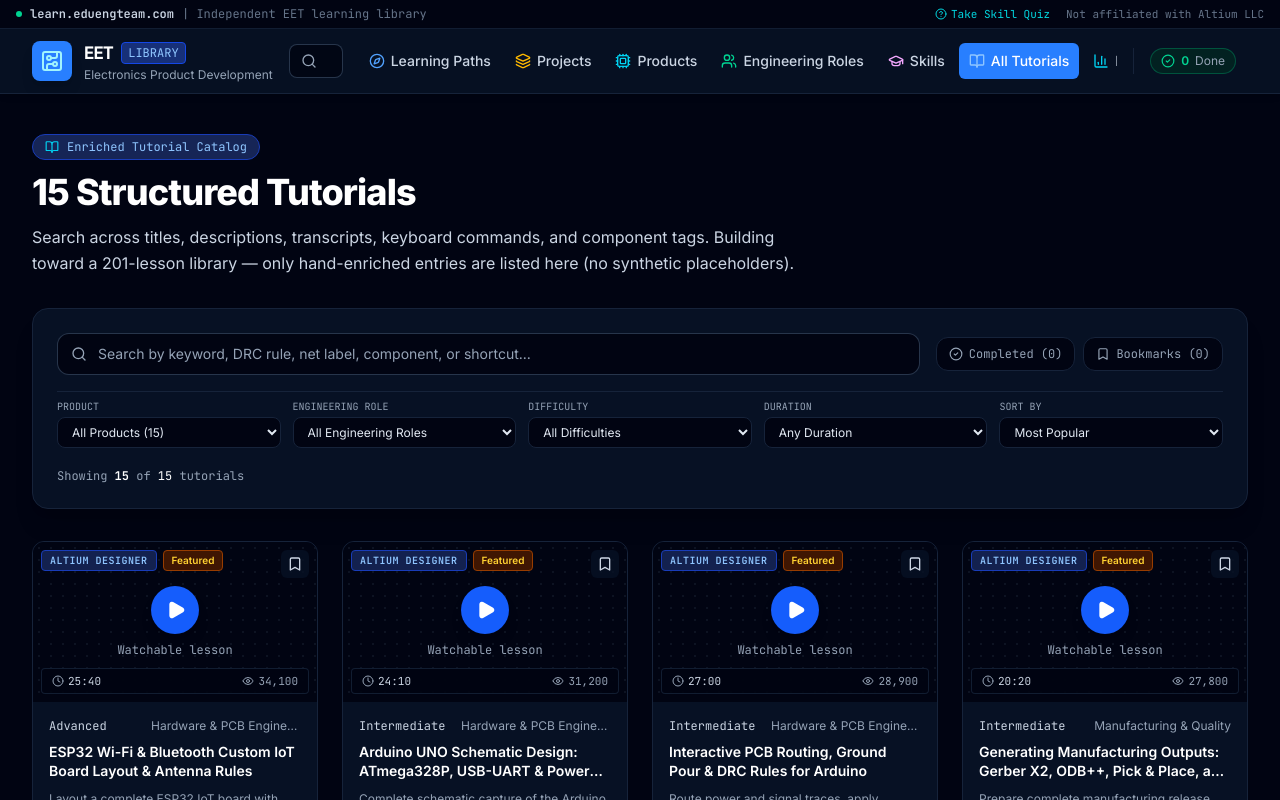
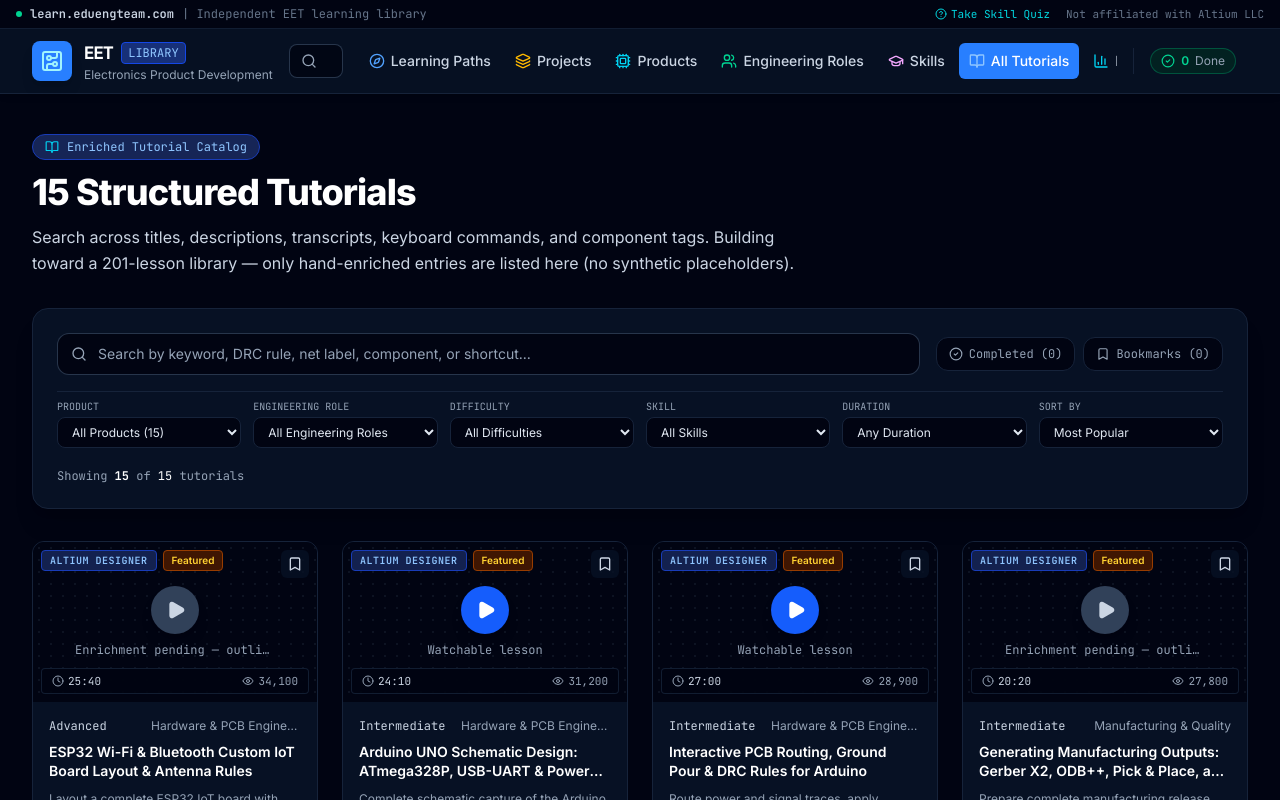
Before and after one commit to engasm89/Altium-Videos-Showroom, a React (Vite) app: page /tutorials in a window 1280 px wide. Shown: the top 800 px of the page. Built offline with nearby package versions, Linux system fonts and the light colour scheme.

Commit message:
Fix tutorial catalog filters and synthetic YouTube ID handling.
Add skill filter UI with URL deep-link support, sync product/skill query params on load, and reject placeholder YouTube IDs so outline-only lessons show as non-playable.

Co-authored-by: Cursor <cursoragent@cursor.com>

```diff
--- a/src/App.tsx
+++ b/src/App.tsx
@@ -47,7 +47,12 @@ function AppShell() {
   const [searchQuery, setSearchQuery] = useState<string>('');
   const [selectedTutorial, setSelectedTutorial] = useState<Tutorial | null>(null);
   const [progress, setProgress] = useState<UserProgress>(getInitialProgress());
-  const [productFilterOverride, setProductFilterOverride] = useState<string>('All');
+  const [productFilterOverride, setProductFilterOverride] = useState<string>(() => {
+    return new URLSearchParams(location.search).get('product') || 'All';
+  });
+  const [skillFilterOverride, setSkillFilterOverride] = useState<string>(() => {
+    return new URLSearchParams(location.search).get('skill') || 'All';
+  });
   const [showQuizModal, setShowQuizModal] = useState<boolean>(false);
   const [initialPathSlug, setInitialPathSlug] = useState<string | undefined>();
   const [initialRoleSlug, setInitialRoleSlug] = useState<string | undefined>();
@@ -78,7 +83,9 @@ function AppShell() {
 
     const params = new URLSearchParams(location.search);
     const product = params.get('product');
-    if (product) setProductFilterOverride(product);
+    setProductFilterOverride(product || 'All');
+    const skill = params.get('skill');
+    setSkillFilterOverride(skill || 'All');
   }, [location.pathname, location.search]);
 
   const handleToggleCompleted = (e?: React.MouseEvent, id?: string) => {
@@ -216,6 +223,7 @@ function AppShell() {
                     onToggleBookmark={handleToggleBookmark}
                     onToggleCompleted={handleToggleCompleted}
                     productFilterOverride="All"
+                    skillFilterOverride="All"
                   />
                 </div>
               </div>
@@ -254,6 +262,7 @@ function AppShell() {
                 onToggleBookmark={handleToggleBookmark}
                 onToggleCompleted={handleToggleCompleted}
                 productFilterOverride={productFilterOverride}
+                skillFilterOverride={skillFilterOverride}
               />
             }
           />
@@ -268,6 +277,7 @@ function AppShell() {
                 onToggleBookmark={handleToggleBookmark}
                 onToggleCompleted={handleToggleCompleted}
                 productFilterOverride={productFilterOverride}
+                skillFilterOverride={skillFilterOverride}
               />
             }
           />
@@ -364,7 +374,6 @@ function AppShell() {
             element={
               <SkillsIndexView
                 setActiveTab={setActiveTab}
-                setSearchQuery={setSearchQuery}
               />
             }
           />
--- a/src/components/CatalogView.tsx
+++ b/src/components/CatalogView.tsx
@@ -1,4 +1,5 @@
-import React, { useState } from 'react';
+import React, { useEffect, useState } from 'react';
+import { useLocation, useNavigate } from 'react-router-dom';
 import {
   Search,
   Filter,
@@ -24,6 +25,7 @@ interface CatalogViewProps {
   onToggleBookmark: (e: React.MouseEvent, id: string) => void;
   onToggleCompleted: (e: React.MouseEvent, id: string) => void;
   productFilterOverride?: string;
+  skillFilterOverride?: string;
 }
 
 export const CatalogView: React.FC<CatalogViewProps> = ({
@@ -33,14 +35,17 @@ export const CatalogView: React.FC<CatalogViewProps> = ({
   onSelectTutorial,
   onToggleBookmark,
   onToggleCompleted,
-  productFilterOverride
+  productFilterOverride,
+  skillFilterOverride
 }) => {
+  const navigate = useNavigate();
+  const location = useLocation();
   const [filters, setFilters] = useState<SearchFilterState>({
     query: searchQuery,
-    product: (productFilterOverride as any) || 'All',
+    product: (productFilterOverride as SearchFilterState['product']) || 'All',
     role: 'All',
     difficulty: 'All',
-    skill: 'All',
+    skill: (skillFilterOverride as SearchFilterState['skill']) || 'All',
     learningPathId: 'All',
     projectId: 'All',
     durationRange: 'All',
@@ -51,12 +56,38 @@ export const CatalogView: React.FC<CatalogViewProps> = ({
   const [showOnlyCompleted, setShowOnlyCompleted] = useState(false);
   const [showOnlyBookmarked, setShowOnlyBookmarked] = useState(false);
 
+  useEffect(() => {
+    if (productFilterOverride && productFilterOverride !== 'All') {
+      setFilters((prev) => ({
+        ...prev,
+        product: productFilterOverride as SearchFilterState['product'],
+      }));
+    }
+  }, [productFilterOverride]);
+
+  useEffect(() => {
+    if (skillFilterOverride && skillFilterOverride !== 'All') {
+      setFilters((prev) => ({
+        ...prev,
+        skill: skillFilterOverride,
+      }));
+    }
+  }, [skillFilterOverride]);
+
   // Keep search query in sync
   const currentQuery = searchQuery;
 
   const activeFilters: SearchFilterState = {
     ...filters,
-    query: currentQuery
+    query: currentQuery,
+    product:
+      productFilterOverride && productFilterOverride !== 'All'
+        ? (productFilterOverride as SearchFilterState['product'])
+        : filters.product,
+    skill:
+      skillFilterOverride && skillFilterOverride !== 'All'
+        ? skillFilterOverride
+        : filters.skill,
   };
 
   const { results, totalMatches } = searchAndFilterTutorials(ALL_TUTORIALS, activeFilters);
@@ -87,6 +118,11 @@ export const CatalogView: React.FC<CatalogViewProps> = ({
     });
     setShowOnlyCompleted(false);
     setShowOnlyBookmarked(false);
+    if (location.pathname.startsWith('/tutorials/') && location.pathname !== '/tutorials') {
+      navigate('/tutorials');
+    } else if (location.search) {
+      navigate('/tutorials');
+    }
   };
 
   return (
@@ -163,14 +199,22 @@ export const CatalogView: React.FC<CatalogViewProps> = ({
         </div>
 
         {/* Multi-Select Filters Row */}
-        <div className="grid grid-cols-2 sm:grid-cols-3 lg:grid-cols-5 gap-3 pt-2 text-xs border-t border-slate-800">
+        <div className="grid grid-cols-2 sm:grid-cols-3 lg:grid-cols-6 gap-3 pt-2 text-xs border-t border-slate-800">
 
           {/* Product Filter */}
           <div>
             <label className="block font-mono text-[10px] text-slate-400 uppercase mb-1">Product</label>
             <select
-              value={filters.product}
-              onChange={(e) => setFilters({ ...filters, product: e.target.value as any })}
+              value={activeFilters.product}
+              onChange={(e) => {
+                const product = e.target.value as SearchFilterState['product'];
+                setFilters({ ...filters, product });
+                navigate(
+                  product === 'All'
+                    ? '/tutorials'
+                    : `/tutorials?product=${encodeURIComponent(product)}`
+                );
+              }}
               className="w-full bg-slate-950 border border-slate-800 rounded-lg px-2.5 py-1.5 text-slate-200 focus:outline-none focus:border-blue-500"
             >
               <option value="All">All Products ({ALL_TUTORIALS.length})</option>
@@ -212,6 +256,30 @@ export const CatalogView: React.FC<CatalogViewProps> = ({
             </select>
           </div>
 
+          {/* Skill Filter */}
+          <div>
+            <label className="block font-mono text-[10px] text-slate-400 uppercase mb-1">Skill</label>
+            <select
+              value={activeFilters.skill}
+              onChange={(e) => {
+                setFilters({ ...filters, skill: e.target.value });
+                navigate(
+                  e.target.value === 'All'
+                    ? '/tutorials'
+                    : `/tutorials?skill=${encodeURIComponent(e.target.value)}`
+                );
+              }}
+              className="w-full bg-slate-950 border border-slate-800 rounded-lg px-2.5 py-1.5 text-slate-200 focus:outline-none focus:border-blue-500"
+            >
+              <option value="All">All Skills</option>
+              {allSkills.map((skill) => (
+                <option key={skill} value={skill}>
+                  {skill}
+                </option>
+              ))}
+            </select>
+          </div>
+
           {/* Duration Filter */}
           <div>
             <label className="block font-mono text-[10px] text-slate-400 uppercase mb-1">Duration</label>
@@ -249,7 +317,7 @@ export const CatalogView: React.FC<CatalogViewProps> = ({
             Showing <span className="text-white font-bold">{displayed.length}</span> of <span className="text-white">{ALL_TUTORIALS.length}</span> tutorials
           </div>
 
-          {(filters.product !== 'All' || filters.role !== 'All' || filters.difficulty !== 'All' || searchQuery || showOnlyCompleted || showOnlyBookmarked) && (
+          {(activeFilters.product !== 'All' || activeFilters.role !== 'All' || activeFilters.difficulty !== 'All' || activeFilters.skill !== 'All' || searchQuery || showOnlyCompleted || showOnlyBookmarked) && (
             <button
               onClick={resetFilters}
               className="text-amber-400 hover:underline flex items-center space-x-1"
--- a/src/components/SkillsIndexView.tsx
+++ b/src/components/SkillsIndexView.tsx
@@ -1,4 +1,5 @@
 import React, { useMemo } from 'react';
+import { useNavigate } from 'react-router-dom';
 import { GraduationCap } from 'lucide-react';
 import { ALL_TUTORIALS } from '../data/catalog';
 import { getAllSkillsList } from '../utils/search';
@@ -6,7 +7,6 @@ import { Breadcrumbs, Badge } from './ui';
 
 interface SkillsIndexViewProps {
   setActiveTab: (tab: string) => void;
-  setSearchQuery: (query: string) => void;
 }
 
 /**
@@ -14,7 +14,8 @@ interface SkillsIndexViewProps {
  * hands off to the catalog's own search/filter for actual tutorial results.
  * Detailed catalog rendering stays owned by the catalog view.
  */
-export const SkillsIndexView: React.FC<SkillsIndexViewProps> = ({ setActiveTab, setSearchQuery }) => {
+export const SkillsIndexView: React.FC<SkillsIndexViewProps> = ({ setActiveTab }) => {
+  const navigate = useNavigate();
   const skills = useMemo(() => getAllSkillsList(ALL_TUTORIALS), []);
 
   const countsBySkill = useMemo(() => {
@@ -28,8 +29,7 @@ export const SkillsIndexView: React.FC<SkillsIndexViewProps> = ({ setActiveTab,
   }, []);
 
   const handleSelectSkill = (skill: string) => {
-    setSearchQuery(skill);
-    setActiveTab('catalog');
+    navigate(`/tutorials?skill=${encodeURIComponent(skill)}`);
   };
 
   return (
--- a/src/utils/youtube.ts
+++ b/src/utils/youtube.ts
@@ -1,11 +1,15 @@
 /**
  * YouTube video IDs are 11 characters from [A-Za-z0-9_-].
- * Synthetic catalog placeholders like `eet_rec_016` must never be treated as playable.
+ * Synthetic catalog placeholders like `eet_rec_016` or `kL_00192837` must never be treated as playable.
  */
 const YOUTUBE_ID_RE = /^[A-Za-z0-9_-]{11}$/;
+
+/** Placeholder IDs generated as `xx_` + long digit runs — not real YouTube uploads. */
+const SYNTHETIC_PLACEHOLDER_RE = /^[A-Za-z]{2}_\d{5,}/;
 
 export function isPlayableYoutubeId(youtubeId: string | undefined | null): boolean {
   if (!youtubeId) return false;
   if (youtubeId.startsWith('eet_') || youtubeId.startsWith('eet-')) return false;
+  if (SYNTHETIC_PLACEHOLDER_RE.test(youtubeId)) return false;
   return YOUTUBE_ID_RE.test(youtubeId);
 }
```
